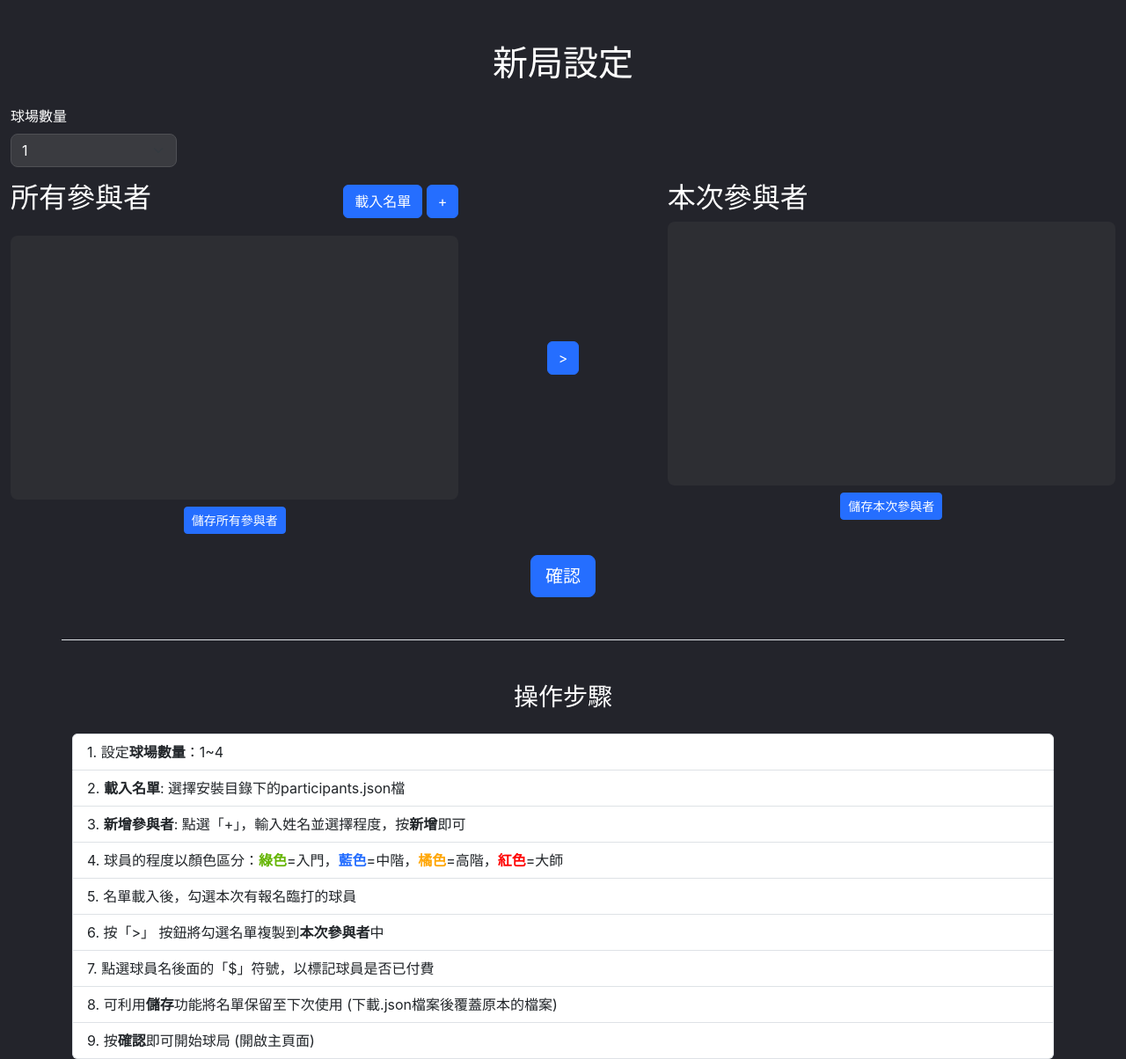
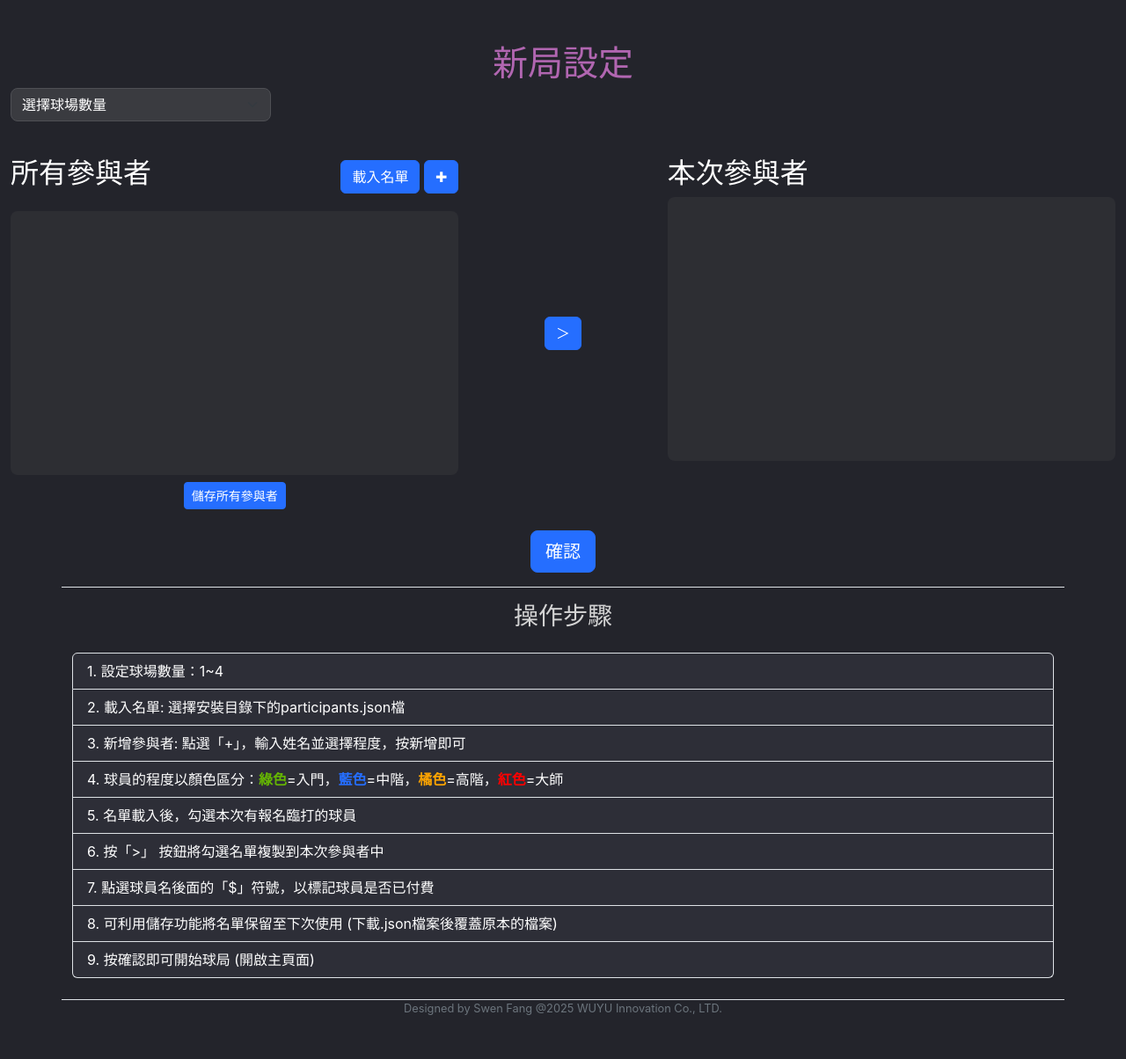
Before and after one commit to sweifang/badminton-queue-assistant, a plain HTML site: page index.html in a window 1280 px wide. Shown: the whole page at 88% size. After the commit the page ends 1156 px from the top, so only its background shows below. Drawn offline with Linux system fonts and the light colour scheme.

Commit message:
Modified layout to be consistent with desktop application

```diff
--- a/css/main.css
+++ b/css/main.css
@@ -11,7 +11,7 @@ body {
 }
 
 .area-title {
-    color: #fff;
+    color: #b166b1;
     font-weight: 600;
     margin-bottom: 1rem;
 }
@@ -27,36 +27,37 @@ body {
     display: flex;
     flex-direction: column;
     align-items: center;
-    min-width: 300px;
+    min-width: 180px;
 }
 
 .court-label {
-    font-size: 1.2rem;
-    font-weight: 500;
-    margin-bottom: 1rem;
+    font-size: 1rem;
+    font-weight: 400;
+    margin-bottom: 0.5rem;
 }
 
 .court-sides {
     display: flex;
     width: 100%;
+    flex-flow:column;
     justify-content: space-between;
-    border-top: 2px solid #555;
-    padding-top: 1rem;
+    /* padding-top: 0.5rem; */
 }
 
 .court-side {
-    width: 48%;
+    width: 100%;
     min-height: 100px;
-    background-color: #2d2e37;
-    border-radius: 8px;
+    background-color: #1a7585;
     padding: 0.5rem;
+    border: 1px solid darkgrey;
 }
 
 .next-game-btn {
     background-color: #256eff;
     border: none;
-    border-radius: 10px;
+    border-radius: 5px;
     margin-top: 1rem;
+    width: 100%;
 }
 
 .player-container {
@@ -71,12 +72,13 @@ body {
     align-items: center;
     gap: 10px;
     cursor: grab;
+    margin-bottom: 4px;
 }
 
-.player-block.expert { background-color: #d9534f; }
-.player-block.advanced { background-color: #f0ad4e; }
-.player-block.intermediate { background-color: #5bc0de; }
-.player-block.entry { background-color: #5cb85c; }
+.player-block.expert { background-color: #962922; }
+.player-block.advanced { background-color: #F9A825; }
+.player-block.intermediate { background-color: #0277BD; }
+.player-block.entry { background-color: #6f9e24; }
 
 .player-block.resting {
     background-color: #6c757d; /* Bootstrap secondary grey */
@@ -96,3 +98,8 @@ body {
     background-color: #4a4b54;
     border: 2px dashed #256eff;
 }
+
+.highlight-text {
+    font-weight: bold;
+    color: #80d3d9;
+}
--- a/index.html
+++ b/index.html
@@ -9,15 +9,16 @@
 </head>
 <body>
     <div class="container-fluid mt-5">
-        <h1 class="text-center mb-4">新局設定</h1>
-        <div class="row mb-3">
-            <div class="col-md-2">
-                <label for="courts-select" class="form-label">球場數量</label>
-                <select id="courts-select" class="form-select">
-                    <option value="1">1</option>
-                    <option value="2">2</option>
-                    <option value="3">3</option>
-                    <option value="4">4</option>
+        <h1 class="text-center mb-1" style="color:#b166b1;">新局設定</h1>
+        <div class="form-group row mb-4">
+            <!-- <label for="courts-select" class="col-sm-2 col-form-label">球場數量</label> -->
+            <div class = "col-sm-3 mb-3">
+                <select id="courts-select" class="form-select form-select">
+                    <option selected>選擇球場數量</option>
+                    <option value="1">球場數: 1</option>
+                    <option value="2">球場數: 2</option>
+                    <option value="3">球場數: 3</option>
+                    <option value="4">球場數: 4</option>
                 </select>
             </div>
         </div>
@@ -29,7 +30,7 @@
                         <input type="file" id="participants-file" class="d-none">
                         <label for="participants-file" class="btn btn-primary">載入名單</label>
                         <button id="select-all-btn" class="btn btn-primary d-none">全選</button>
-                        <button id="add-participant-btn" class="btn btn-primary">+</button>
+                        <button id="add-participant-btn" class="btn btn-primary">✚</button>
                     </div>
                 </div>
                 <div id="all-participants" class="participant-list"></div>
@@ -38,13 +39,13 @@
                 </div>
             </div>
             <div class="col-md-2 text-center align-self-center">
-                <button id="move-to-session-btn" class="btn btn-primary">&gt;</button>
+                <button id="move-to-session-btn" class="btn btn-primary">＞</button>
             </div>
             <div class="col-md-5">
                 <h2>本次參與者</h2>
                 <div id="session-participants" class="participant-list"></div>
                 <div class="text-center mt-2">
-                    <button id="download-signed-up-btn" class="btn btn-primary btn-sm">儲存本次參與者</button>
+                    <!-- <button id="download-signed-up-btn" class="btn btn-primary btn-sm">儲存本次參與者</button> -->
                 </div>
             </div>
         </div>
@@ -69,10 +70,10 @@
                     <div class="mb-3">
                         <label for="skill-level" class="form-label">程度</label>
                         <select class="form-select" id="skill-level">
-                            <option value="Expert">Expert</option>
-                            <option value="Advanced">Advanced</option>
-                            <option value="Intermediate">Intermediate</option>
-                            <option value="Entry">Entry</option>
+                            <option value="Expert">大師</option>
+                            <option value="Advanced">高階</option>
+                            <option value="Intermediate">中階</option>
+                            <option value="Entry">入門</option>
                         </select>
                     </div>
                 </div>
@@ -84,19 +85,22 @@
         </div>
     </div>
 
-    <div class="container mt-5 pt-5 border-top">
-        <h3 class="text-center mb-4">操作步驟</h3>
+    <div class="container mt-3 pt-3 border-top">
+        <h3 class="text-center mb-4" style="color:lightgrey">操作步驟</h3>
         <ol class="list-group list-group-numbered">
-            <li class="list-group-item">設定<strong>球場數量</strong>：1~4</li>
-            <li class="list-group-item"><strong>載入名單</strong>: 選擇安裝目錄下的participants.json檔</li>
-            <li class="list-group-item"><strong>新增參與者</strong>: 點選「+」，輸入姓名並選擇程度，按<strong>新增</strong>即可</li>
-            <li class="list-group-item">球員的程度以顏色區分：<strong style="color: rgb(101, 181, 3);">綠色</strong>=入門，<strong style="color: #256eff;">藍色</strong>=中階，<strong style="color: orange;">橘色</strong>=高階，<strong style="color: red;">紅色</strong>=大師</li>
-            <li class="list-group-item">名單載入後，勾選本次有報名臨打的球員</li>
-            <li class="list-group-item">按「&gt;」 按鈕將勾選名單複製到<strong>本次參與者</strong>中</li>
-            <li class="list-group-item">點選球員名後面的「$」符號，以標記球員是否已付費</li>
-            <li class="list-group-item">可利用<strong>儲存</strong>功能將名單保留至下次使用 (下載.json檔案後覆蓋原本的檔案)</li>
-            <li class="list-group-item">按<strong>確認</strong>即可開始球局 (開啟主頁面)</li>
+            <li class="list-group-item" style="background-color: #2d2e37; color: white;">設定<span class="highlight-text">球場數量</span>：1~4</li>
+            <li class="list-group-item" style="background-color: #2d2e37; color: white;"><span class="highlight-text">載入名單</span>: 選擇安裝目錄下的participants.json檔</li>
+            <li class="list-group-item" style="background-color: #2d2e37; color: white;"><span class="highlight-text">新增參與者</span>: 點選「+」，輸入姓名並選擇程度，按<span class="highlight-text">新增</span>即可</li>
+            <li class="list-group-item" style="background-color: #2d2e37; color: white;">球員的程度以顏色區分：<strong style="color: rgb(101, 181, 3);">綠色</strong>=入門，<strong style="color: #256eff;">藍色</strong>=中階，<strong style="color: orange;">橘色</strong>=高階，<strong style="color: red;">紅色</strong>=大師</li>
+            <li class="list-group-item" style="background-color: #2d2e37; color: white;">名單載入後，勾選本次有報名臨打的球員</li>
+            <li class="list-group-item" style="background-color: #2d2e37; color: white;">按「&gt;」 按鈕將勾選名單複製到<span class="highlight-text">本次參與者</span>中</li>
+            <li class="list-group-item" style="background-color: #2d2e37; color: white;">點選球員名後面的「$」符號，以標記球員是否已付費</li>
+            <li class="list-group-item" style="background-color: #2d2e37; color: white;">可利用<span class="highlight-text">儲存</span>功能將名單保留至下次使用 (下載.json檔案後覆蓋原本的檔案)</li>
+            <li class="list-group-item" style="background-color: #2d2e37; color: white;">按<span class="highlight-text">確認</span>即可開始球局 (開啟主頁面)</li>
         </ol>
+    </div>
+    <div class="container mt-4 pt-0 border-top">
+        <div class ="text-center text-secondary" style="font-size: 0.8rem;">Designed by Swen Fang @2025 WUYU Innovation Co., LTD.</div>
     </div>
 
     <script src="libs/Jquery/jquery-3.7.1.min.js"></script>
```
Also changed, not shown: main.html (+15 -13 lines).
